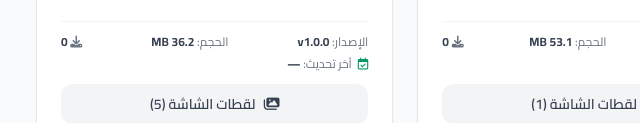
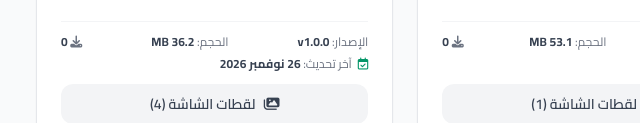
Before and after one commit to TechVault-DZ/TechVault-DZ, a plain HTML site: page index.html in a window 1280 px wide. Shown: the part 677-800 px from the top of the page, 44-684 px from the left. Drawn offline with nearby package versions, Linux system fonts and the light colour scheme; no server answers.

Commit message:
Update index.html via TechVault DZ Dashboard

```diff
--- a/index.html
+++ b/index.html
@@ -173,13 +173,13 @@
         "icon": "fa-solid fa-code",
         "color": "from-blue-500 to-indigo-600",
         "image": "triang.png",
-        "download_url": "https://drive.google.com/file/d/1KteqTCsen5UTb5bgfbvAYEN4k0emirMf/view?usp=drivesdk",
+        "download_url": "https://drive.google.com/file/d/1P9Ia2HrgE6FrS8bHM2lo-HKRnwCR6eCH/view?usp=drivesdk",
+        "guide_url": "",
         "screenshots": [
-            "Screenshot_2026-10-17-13-50-13-407-edit_org.samir.triangulation.jpg",
-            "Screenshot_2026-10-17-13-50-25-070-edit_org.samir.triangulation.jpg",
-            "Screenshot_2026-10-17-13-50-43-026-edit_org.samir.triangulation.jpg",
-            "Screenshot_2026-10-17-13-50-58-006-edit_org.samir.triangulation.jpg",
-            "splash.png"
+            "Screenshot_2026-11-26-14-07-21-163-edit_ru.iiec.pydroid3.jpg",
+            "Screenshot_2026-11-26-14-07-37-538-edit_ru.iiec.pydroid3.jpg",
+            "Screenshot_2026-11-26-14-07-51-998-edit_ru.iiec.pydroid3.jpg",
+            "Screenshot_2026-11-26-14-08-00-271-edit_ru.iiec.pydroid3.jpg"
         ],
         "name": {
             "ar": "تطبيق Triangulation Locator",
@@ -193,6 +193,7 @@
         },
         "version": "v1.0.0",
         "size": "36.2 MB",
+        "updated": "2026-11-26",
         "rating": 4.5
     },
     {
```
